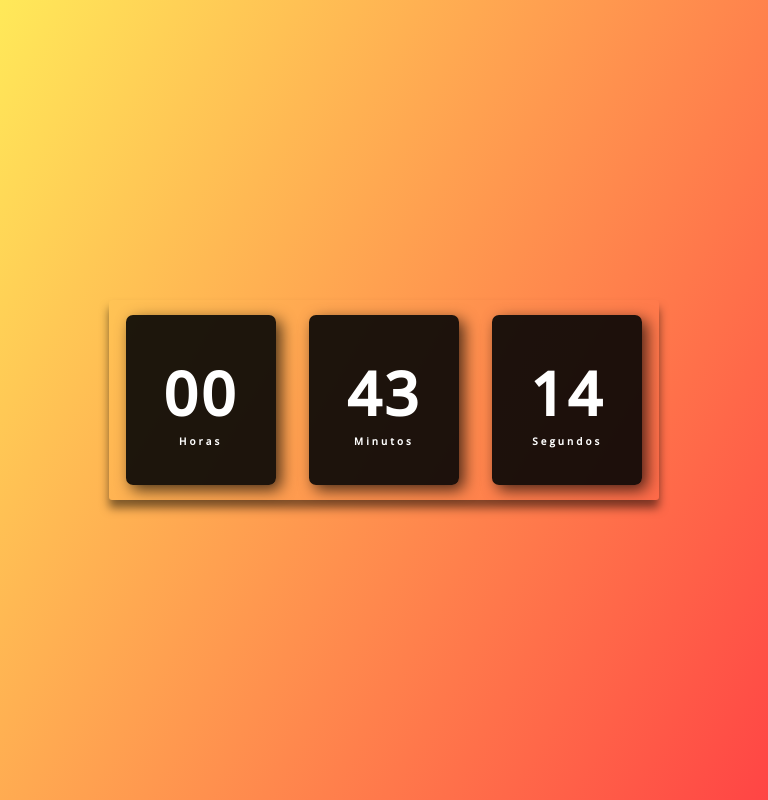
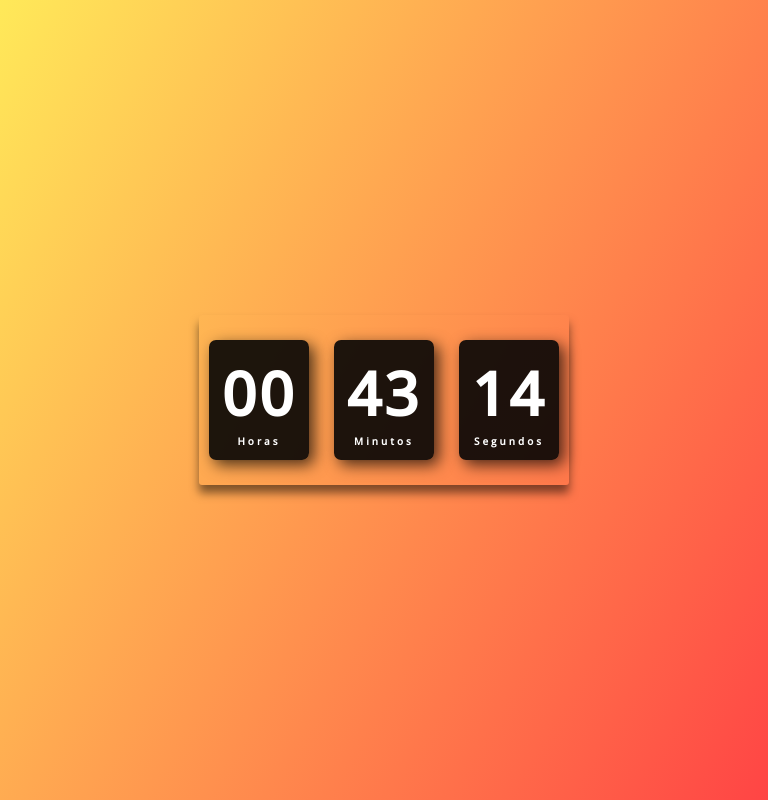
Before and after one commit to InlaSantos/relogio-digital, a plain HTML site: page index.html in a window 768 px wide. Drawn offline with nearby package versions, Linux system fonts and the light colour scheme.

Commit message:
testando responsividade

```diff
--- a/index.html
+++ b/index.html
@@ -4,6 +4,7 @@
     <meta charset="UTF-8">
     <meta name="viewport" content="width=device-width, initial-scale=1.0">
     <link rel="stylesheet" href="estilo/style.css">
+    <link rel="stylesheet" href="responsivo.css" media="screen">
     <title>Rélogio Digital</title>
 </head>
 <body>
--- /dev/null
+++ b/responsivo.css
@@ -0,0 +1,17 @@
+@charset "UTF-8";
+
+@media screen and (min-width: 600px) and (max-width:768px){
+
+    .relogio{
+        width: 350px;
+        gap: 25px;
+        height: 150px;
+        padding: 10px;
+
+    }
+
+    .relogio > div{
+        height: 100px;
+        padding: 10px;
+    }
+}
```
